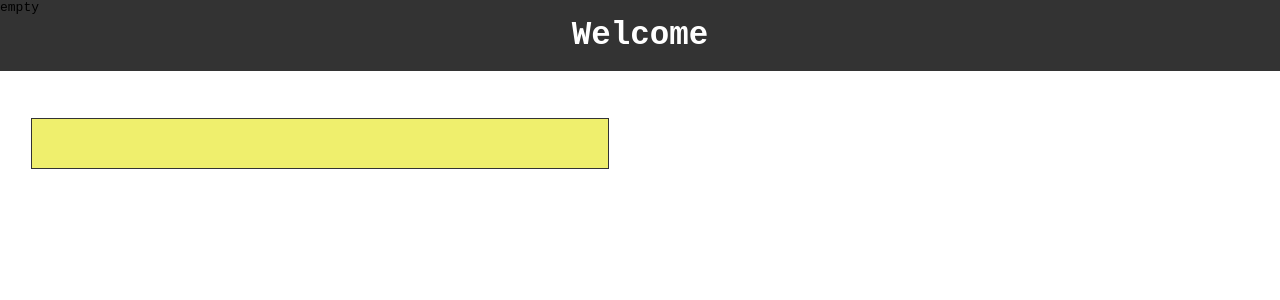
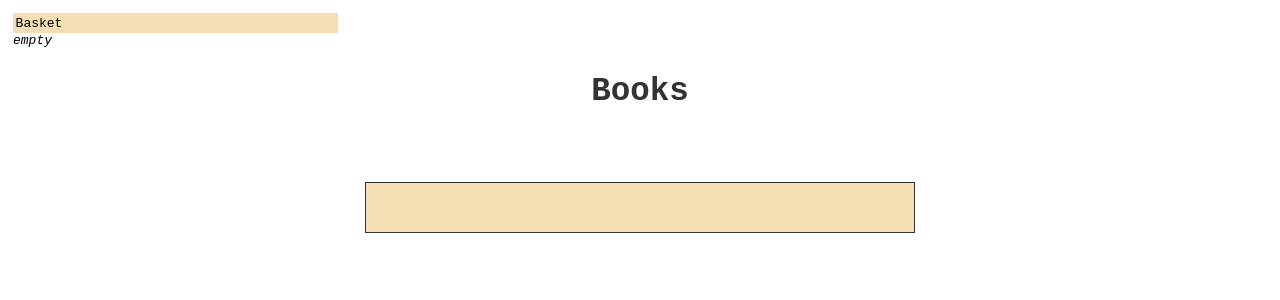
Before and after one commit to spacedaniel22/spacedaniel22.github.io, a React (Create React App) app: page / in a window 1280 px wide. Shown: the top 300 px of the page. Built offline with nearby package versions, Linux system fonts and the light colour scheme.

Commit message:
Localstorage implemented

```diff
--- a/public/index.html
+++ b/public/index.html
@@ -25,7 +25,7 @@
     <noscript>
       You need to enable JavaScript to run this app.
     </noscript>
-    <main id="root"></main>
+    <div id="root"></div>
     <!--
       This HTML file is a template.
       If you open it directly in the browser, you will see an empty page.
--- a/src/Routes/index.js
+++ b/src/Routes/index.js
@@ -20,6 +20,28 @@ class Routes extends Component {
         this.state = initialState;
         this.addItem = this.addItem.bind(this);
         this.removeItem = this.removeItem.bind(this);
+        this.basketAction = this.basketAction.bind(this);
+    }
+
+    componentDidMount() {
+        const cached = localStorage.getItem("basket");
+        if (cached) {
+            this.setState({ addedToBasket: JSON.parse(cached) })
+        }
+    }
+
+    componentDidUpdate(prevProps, prevState) {
+        if (this.state.addedToBasket !== prevState.addedToBasket) {
+            localStorage.setItem("basket", JSON.stringify(this.state.addedToBasket));
+        }
+    }
+
+    basketAction(book) {
+        if (book.isAdded) {
+            this.removeItem(book.id);
+        } else {
+            this.addItem(book);
+        }
     }
 
     addItem(item) {
@@ -38,12 +60,12 @@ class Routes extends Component {
     render () {
         return (
             <main>
-                <Basket content={this.state.addedToBasket} removeItem={this.removeItem} />
+                <Basket content={this.state.addedToBasket} />
                 <Router>
                     <Switch>
                         <Route exact path="/" render={props => <Search {...props}/> } />
                         <Route path="/search/:term?" render={props => <Search {...props}/> } />
-                        <Route path="/detail/:id" render={props => <BookDetail {...props} addToBasket={this.addItem} /> } />
+                        <Route path="/detail/:id" render={props => <BookDetail {...props} basketAction={this.basketAction} basketContent={this.state.addedToBasket} /> } />
                         <Route component={ NoMatch } />
                     </Switch>
                 </Router>
--- a/src/api/index.js
+++ b/src/api/index.js
@@ -9,7 +9,8 @@ export const config = {
         message: "Book not found"
     },
     unknownAuthors: ["Unknown"],
-    missingDescription: "Missing Description"
+    missingDescription: "Missing Description",
+    fallbackImage: "https://genderstudies.indiana.edu/images/publications/book-cover-placeholder.jpg"
 }
 
 export const search = (param = "") => {
@@ -35,13 +36,14 @@ export const getBookDetail = (id) => {
     .then(resp => resp.json())
     .then(json => {
         const bookInfo = json.volumeInfo;
-        const bookImageLinks = bookInfo.imageLinks;
+        const imageLinks = bookInfo.imageLinks;
+        const coverImage = imageLinks ? imageLinks.medium || imageLinks.thumbnail || imageLinks.small : config.fallbackImage;
         return !json.errors ?  {
             id: json.id,
             title: bookInfo.title,
             authors: bookInfo.authors || config.unknownAuthors,
             description: bookInfo.description || config.missingDescription,
-            imageLink: bookImageLinks.medium || bookImageLinks.small || bookImageLinks.thumbnail || bookImageLinks.smallThumbnail
+            imageLink:  coverImage
         } : config.error;
     })
     .catch(error => console.log(error));
--- a/src/components/App.js
+++ b/src/components/App.js
@@ -8,7 +8,7 @@ class App extends Component {
 	render() {
 		return (
 			<div className="App">
-				<Header />
+				<Header title="Books" />
 				<Routes />
 			</div>
 		);
--- a/src/components/Basket.js
+++ b/src/components/Basket.js
@@ -10,13 +10,14 @@ class Basket extends Component {
     render() {
         let content = null;
         if (this.props.content.length === 0) {
-            content = <span>empty</span>
+            content = <i>empty</i>
         } else {
             content = Object.keys(this.props.content).map(i =>
             <BasketItem key={i} id={this.props.content[i].id} title={this.props.content[i].title} removeItem={this.removeItem.bind(this)} />)
         }
         return (
             <div className="basket">
+                <span>Basket</span>
                 {content}
             </div>
         )
--- a/src/components/BasketItem.js
+++ b/src/components/BasketItem.js
@@ -1,14 +1,11 @@
 import React, { Component } from "react";
 
 class BasketItem extends Component {
-
-    removeItem() {
-        this.props.removeItem(this.props.id);
-    }
-
     render () {
         return (
-        <label onClick={this.removeItem.bind(this)}> {this.props.title} </label>
+        <label className="basket-item">
+            {this.props.title}
+        </label>
         )
     }
 }
--- a/src/components/BookDetail.js
+++ b/src/components/BookDetail.js
@@ -6,41 +6,53 @@ const initialState = {
     title: null,
     authors: [],
     description: null,
-    imageLink: null
+    imageLink: null,
+    isAddedToBasket: false
 }
 
 class BookDetail extends Component {
     constructor(props) {
         super(props);
         this.state = initialState;
-        this.addToBasket = this.addToBasket.bind(this);
+        this.basketAction = this.basketAction.bind(this);
     }
 
     componentDidMount() {
         getBookDetail(this.props.match.params.id)
             .then(data => {
-                this.setState({ ...initialState, ...data })
+                const isAddedToBasket = this.props.basketContent.some(x => x.id === this.props.match.params.id);
+                this.setState({ ...data, isAddedToBasket });
             });
     }
 
-    addToBasket() {
-        this.props.addToBasket({
+    basketAction() {
+        this.props.basketAction({
+            isAdded: this.state.isAddedToBasket,
             id: this.state.id,
             title: this.state.title
         });
+        this.setState({
+            isAddedToBasket: !this.state.isAddedToBasket
+        })
     }
 
     render() {
         const style = {
             backgroundImage: `url(${this.state.imageLink})`
         };
+        const basketAction = this.state.isAddedToBasket ? "Remove from Basket" : "Add to Basket";
         return (
             <section className="book-detail">
                 <div className="book-cover" style={style}></div>
-                <h3 className="book-name" onClick={this.addToBasket}>{this.state.title}</h3>
-                { Object.keys(this.state.authors).map(i =>
-                    <label key={i} className="book-author"> {this.state.authors[i]} </label>)
-                }
+                <h3 className="book-name">
+                    {this.state.title}
+                </h3>
+                <span className="book-addToBasket" onClick={this.basketAction}>{basketAction}</span>
+                <div className="book-authors">
+                    { Object.keys(this.state.authors).map(i =>
+                        <label key={i} className="author"> {this.state.authors[i]} </label>)
+                    }
+                </div>
                 <div dangerouslySetInnerHTML={{__html: this.state.description}}></div>
             </section>
         );
--- a/src/styles/App.scss
+++ b/src/styles/App.scss
@@ -35,13 +35,20 @@ input {
     text-align: center;
 }
 
+main {
+    @include container(43%);
+}
+
 .header {
+    display: flex;
+    align-items: center;
+    justify-content: center;
     top: 0;
     left: 0;
     right: 0;
-    background-color: $dark;
     padding: 1.3em;
-    color: white;
+    height: 14em;
+    color: $dark;
     .title {
         margin: 0;
         font-size: 2.5em;
@@ -53,15 +60,12 @@ input {
     &-page {
         position: relative;
         display: flex;
+        flex-direction: column;
         font-size: 1.2em;
-
-        & > [class^="search-"] {
-            flex: 0 0 50%;
-        }
     }
 
     &-form {
-        padding: 3em 2em 0;
+        margin-bottom: 1em;
     }
 
     &-input {
@@ -71,19 +75,16 @@ input {
         font-family: monospace;
         font-size: 1em;
         border: .1em solid $dark;
-        background-color: $yellow;
+        background-color: wheat;
     }
 
     &-result {
-        padding-top: 3em;
-        padding-bottom: 3em;
-        padding-right: 2em;
         text-align: left;
 
         &-item {
             padding: 1em;
             margin-bottom: 1em;
-            background-color: wheat;
+            background-color: $yellow;
 
             .title {
                 margin: 0;
@@ -116,18 +117,58 @@ input {
 
     &-name {
         font-size: 1.4em;
+        margin-bottom: 1em;
     }
 
-    &-author {
+    &-addToBasket {
         display: inline-block;
-        margin-bottom: 1em;
+        font-size: 1em;
+        padding: .4em .8em;
+        width: auto;
+        background-color: $dark;
+        color: white;
+        cursor: pointer;
+    }
+
+    &-authors {
+        display: block;
+        margin: 1em 0;
         font-size: 1.3em;
         font-style: italic;
     }
 }
 
 .basket {
-    position: absolute;
-    top: 0;
-    left: 0;
+    position: fixed;
+    top: 1em;
+    left: 1em;
+    width: 25em;
+    max-height: 12em;
+    text-align: left;
+    overflow: scroll;
+
+    & > span {
+        display: block;
+        background-color: wheat;
+        padding: .2em .2em;
+    }
+
+    &-item {
+        display: block;
+        font-size: .9em;
+        margin: .4em 0;
+
+        i {
+            display: inline-block;
+            width: 1.5em;
+            height: 1.5em;
+            margin-left: .3em;
+            background-color: red;
+            color: white;
+            border-radius: 100%;
+            text-align: center;
+            line-height: 1.5em;
+            cursor: pointer;
+        }
+    }
 }
```
